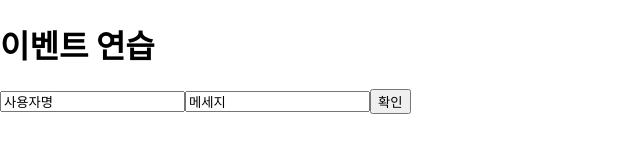
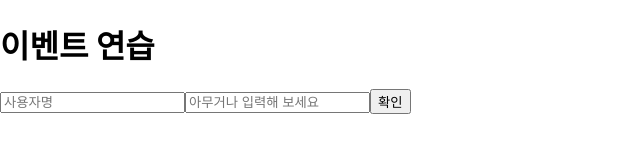
Before and after one commit to jsgkim/react-study, a React (Create React App) app: page / in a window 1280 px wide. Shown: the top 164 px of the page, without its empty margins (0-640 px from the left). Built offline with nearby package versions, Linux system fonts and the light colour scheme.

Commit message:
함수 컴포넌트로 구현

```diff
--- a/src/EventPractice.js
+++ b/src/EventPractice.js
@@ -1,51 +1,28 @@
-import { Component } from "react";
+import { useState } from "react";
 
-class EventPractice extends Component {
-    state = {
-        username: '사용자명',
-        message: '메세지'
-    }
-    handleChange=(e)=>{
-        this.setState({
-            [e.target.name]: e.target.value
-        });
-    }
-    handleClick=()=> {
-        alert(this.state.username+': '+this.state.message);
-        this.setState({username:'', message:''});
-    }
-    handleKeyPress = (e) => {
+const EventPractice = () => {
+    const [username, setUsername] = useState('');
+    const [message, setMessage] = useState('');
+    const onChangeUsername = e => setUsername(e.target.value);
+    const onChangeMessage = e => setUsername(e.target.value);
+    const onClick = () => {
+        alert(username + ': ' + message);
+        setUsername('');
+        setMessage('');
+    };
+    const onKeyPress = e => {
         if (e.key === 'Enter') {
-            this.handleClick();
+            onClick();
         }
-    }
-    render() {
-        return (
-            <div>
-                <h1>이벤트 연습</h1>
-                <input
-                    type="text"
-                    name="username"
-                    placeholder="사용자명"
-                    value={this.state.username}
-                    onChange={this.handleChange}
-                >
-                </input>
-                <input
-                    type="text"
-                    name="message"
-                    placeholder="아무거나 입력해 보세요"
-                    value={this.state.message}
-                    onChange={this.handleChange}
-                    onKeyPress={this.handleKeyPress}
-                >
-                </input>
-                <button onClick={this.handleClick}>
-                    확인
-                </button>
-            </div>
-        )
-    }
+    };
+    return (
+        <div>
+            <h1>이벤트 연습</h1>
+            <input type="text" name="username" placeholder="사용자명" value={username} onChange={onChangeUsername}/>
+            <input type="text" name="message" placeholder="아무거나 입력해 보세요" value={message} onChange={onChangeMessage} onKeyPress={onKeyPress}/>
+            <button onClick={onClick}>확인</button>
+        </div>
+    )
 }
 
 export default EventPractice;
```
